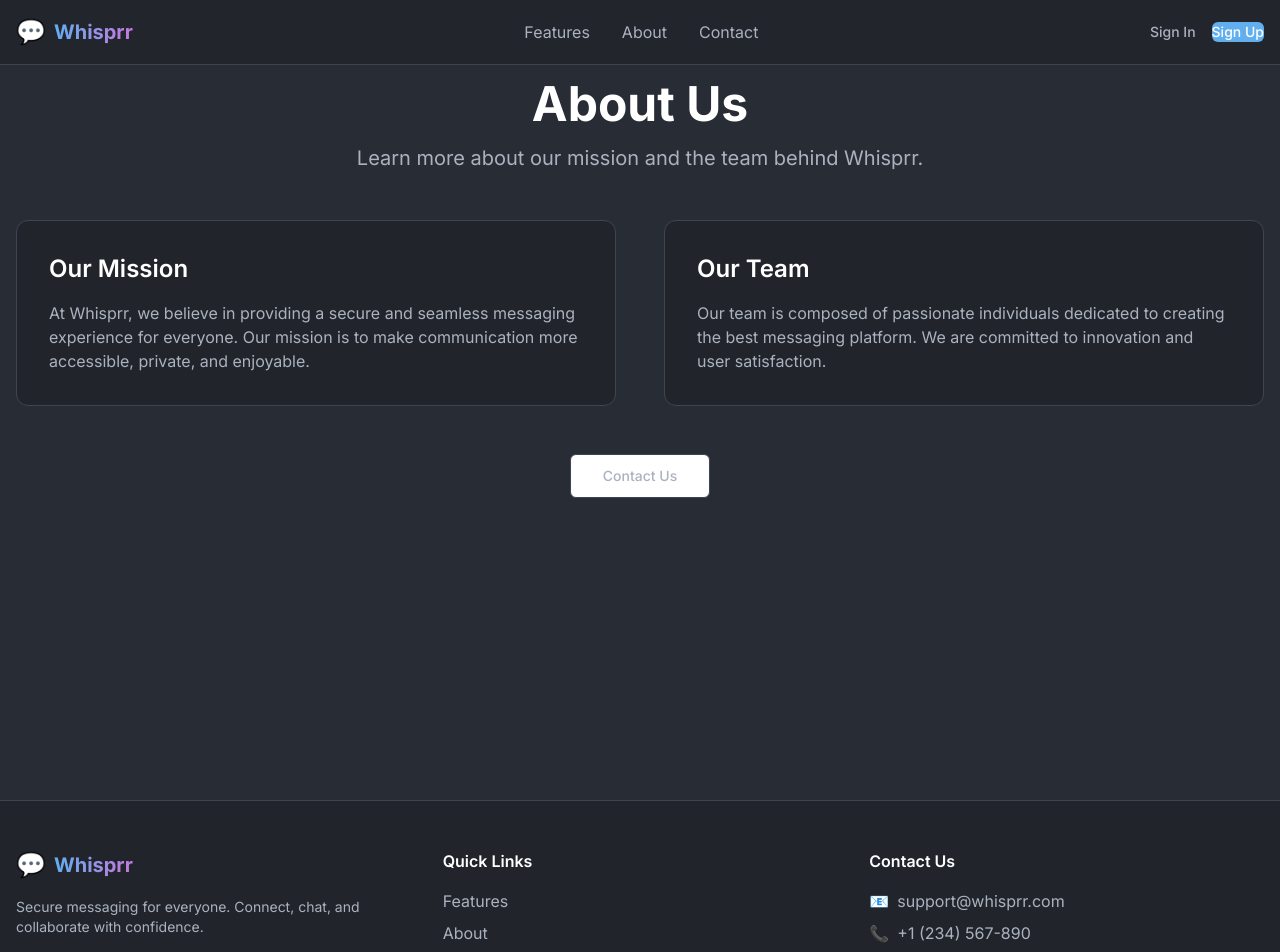
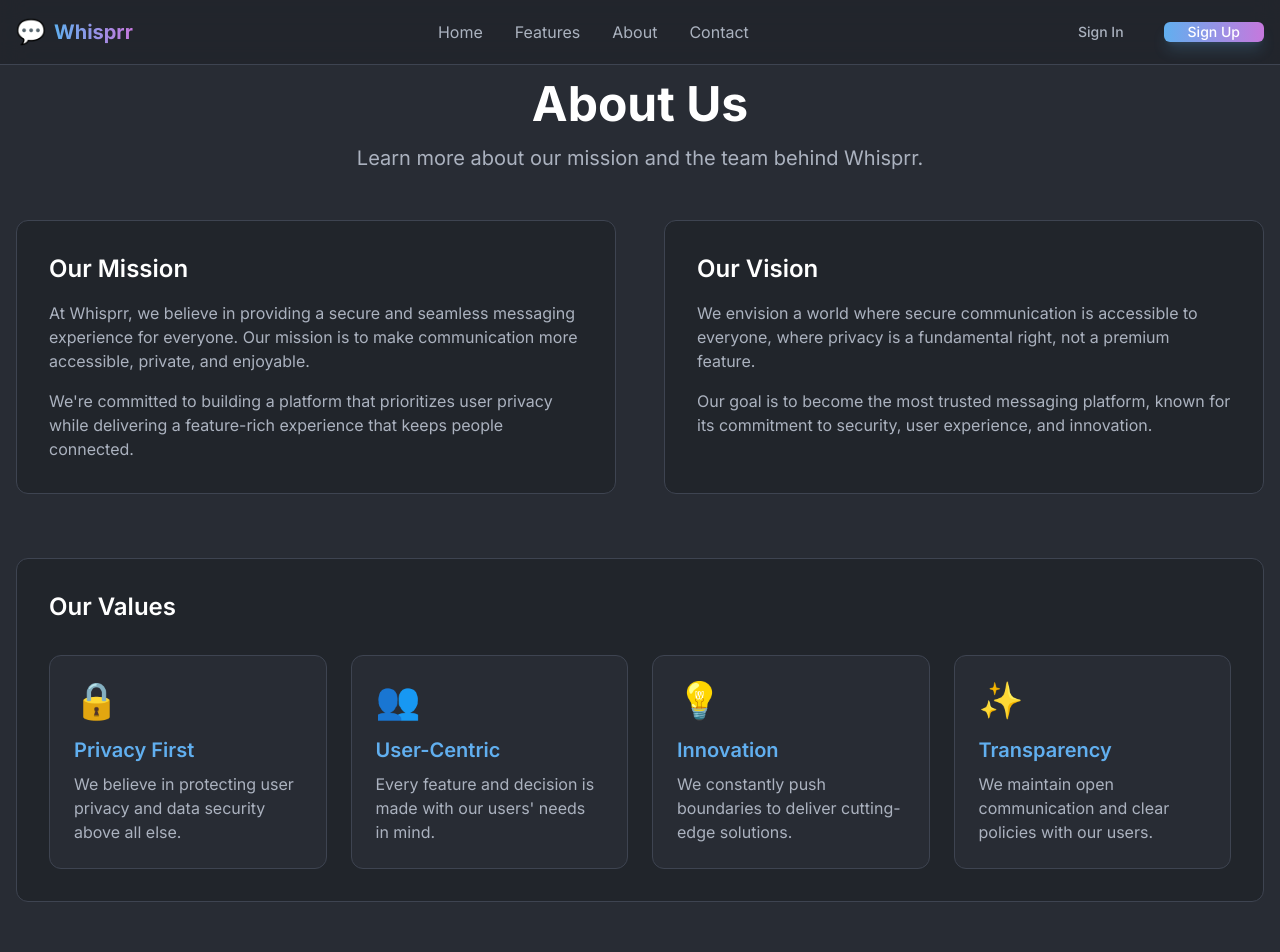
Before and after one commit to prateekraiger/Whisprr, a React (Vite) app: page /about in a window 1280 px wide. Shown: the top 952 px of the page. Built offline with nearby package versions, Linux system fonts and the light colour scheme; no server answers.

Commit message:
updated home , dashboard and features

```diff
--- a/src/components/ui/navbar.jsx
+++ b/src/components/ui/navbar.jsx
@@ -22,6 +22,12 @@ export default function Navbar() {
 
           {/* Desktop Navigation */}
           <div className="hidden md:flex items-center space-x-8">
+            <Link
+              to="/"
+              className="text-[#ABB2BF] hover:text-white transition-colors"
+            >
+              Home
+            </Link>
             <Link
               to="/features"
               className="text-[#ABB2BF] hover:text-white transition-colors"
@@ -68,13 +74,13 @@ export default function Navbar() {
                 <SignInButton mode="modal">
                   <Button
                     variant="ghost"
-                    className="text-[#ABB2BF] hover:text-white hover:bg-[#2C313A]"
+                    className="text-[#ABB2BF] hover:text-white hover:bg-[#2C313A] px-6"
                   >
                     Sign In
                   </Button>
                 </SignInButton>
                 <SignUpButton mode="modal">
-                  <Button className="bg-[#61AFEF] hover:bg-[#61AFEF]/90 text-white">
+                  <Button className="bg-gradient-to-r from-[#61AFEF] to-[#C678DD] hover:from-[#61AFEF]/90 hover:to-[#C678DD]/90 text-white px-6 shadow-lg shadow-[#61AFEF]/20">
                     Sign Up
                   </Button>
                 </SignUpButton>
@@ -124,6 +130,13 @@ export default function Navbar() {
           <div className="md:hidden bg-[#21252B] border-t border-[#3E4451]">
             <div className="px-4 py-4 space-y-4">
               <Link
+                to="/"
+                className="block text-[#ABB2BF] hover:text-white transition-colors py-2"
+                onClick={() => setIsMobileMenuOpen(false)}
+              >
+                Home
+              </Link>
+              <Link
                 to="/features"
                 className="block text-[#ABB2BF] hover:text-white transition-colors py-2"
                 onClick={() => setIsMobileMenuOpen(false)}
@@ -166,11 +179,11 @@ export default function Navbar() {
                   </div>
                 </>
               ) : (
-                <div className="flex flex-col space-y-2 pt-2">
+                <div className="flex flex-col space-y-3 pt-2">
                   <SignInButton mode="modal">
                     <Button
                       variant="ghost"
-                      className="w-full text-[#ABB2BF] hover:text-white hover:bg-[#2C313A]"
+                      className="w-full text-[#ABB2BF] hover:text-white hover:bg-[#2C313A] py-3"
                       onClick={() => setIsMobileMenuOpen(false)}
                     >
                       Sign In
@@ -178,7 +191,7 @@ export default function Navbar() {
                   </SignInButton>
                   <SignUpButton mode="modal">
                     <Button
-                      className="w-full bg-[#61AFEF] hover:bg-[#61AFEF]/90 text-white"
+                      className="w-full bg-gradient-to-r from-[#61AFEF] to-[#C678DD] hover:from-[#61AFEF]/90 hover:to-[#C678DD]/90 text-white py-3 shadow-lg shadow-[#61AFEF]/20"
                       onClick={() => setIsMobileMenuOpen(false)}
                     >
                       Sign Up
--- a/src/pages/About.jsx
+++ b/src/pages/About.jsx
@@ -3,30 +3,30 @@ import { Button } from "../components/ui/button";
 import { Link } from "react-router-dom";
 
 export default function About() {
-  const team = [
+  const values = [
     {
-      name: "Sarah Johnson",
-      role: "CEO & Founder",
-      image: "👩‍💼",
-      bio: "Passionate about creating secure and user-friendly communication tools.",
+      title: "Privacy First",
+      description:
+        "We believe in protecting user privacy and data security above all else.",
+      icon: "🔒",
     },
     {
-      name: "Michael Chen",
-      role: "CTO",
-      image: "👨‍💻",
-      bio: "Expert in encryption and real-time communication systems.",
+      title: "User-Centric",
+      description:
+        "Every feature and decision is made with our users' needs in mind.",
+      icon: "👥",
     },
     {
-      name: "Emma Rodriguez",
-      role: "Head of Design",
-      image: "👩‍🎨",
-      bio: "Focused on creating beautiful and intuitive user experiences.",
+      title: "Innovation",
+      description:
+        "We constantly push boundaries to deliver cutting-edge solutions.",
+      icon: "💡",
     },
     {
-      name: "David Kim",
-      role: "Lead Developer",
-      image: "👨‍💻",
-      bio: "Specializes in building scalable and secure applications.",
+      title: "Transparency",
+      description:
+        "We maintain open communication and clear policies with our users.",
+      icon: "✨",
     },
   ];
 
@@ -47,8 +47,8 @@ export default function About() {
           </p>
         </motion.div>
 
-        <div className="grid grid-cols-1 md:grid-cols-2 gap-12">
-          {/* Mission */}
+        {/* Mission and Vision */}
+        <div className="grid grid-cols-1 md:grid-cols-2 gap-12 mb-16">
           <motion.div
             initial={{ opacity: 0, x: -20 }}
             animate={{ opacity: 1, x: 0 }}
@@ -58,40 +58,65 @@ export default function About() {
             <h2 className="text-2xl font-semibold mb-4 text-white">
               Our Mission
             </h2>
-            <p className="text-[#ABB2BF]">
+            <p className="text-[#ABB2BF] mb-4">
               At Whisprr, we believe in providing a secure and seamless
               messaging experience for everyone. Our mission is to make
               communication more accessible, private, and enjoyable.
             </p>
+            <p className="text-[#ABB2BF]">
+              We're committed to building a platform that prioritizes user
+              privacy while delivering a feature-rich experience that keeps
+              people connected.
+            </p>
           </motion.div>
 
-          {/* Team */}
           <motion.div
             initial={{ opacity: 0, x: 20 }}
             animate={{ opacity: 1, x: 0 }}
             transition={{ duration: 0.5 }}
             className="bg-[#21252B] rounded-xl p-8 border border-[#3E4451]"
           >
-            <h2 className="text-2xl font-semibold mb-4 text-white">Our Team</h2>
+            <h2 className="text-2xl font-semibold mb-4 text-white">
+              Our Vision
+            </h2>
+            <p className="text-[#ABB2BF] mb-4">
+              We envision a world where secure communication is accessible to
+              everyone, where privacy is a fundamental right, not a premium
+              feature.
+            </p>
             <p className="text-[#ABB2BF]">
-              Our team is composed of passionate individuals dedicated to
-              creating the best messaging platform. We are committed to
-              innovation and user satisfaction.
+              Our goal is to become the most trusted messaging platform, known
+              for its commitment to security, user experience, and innovation.
             </p>
           </motion.div>
         </div>
 
-        <div className="text-center mt-12">
-          <Link to="/contact">
-            <Button
-              size="lg"
-              variant="outline"
-              className="border-[#3E4451] text-[#ABB2BF] hover:bg-[#2C313A] hover:text-white"
-            >
-              Contact Us
-            </Button>
-          </Link>
-        </div>
+        {/* Values */}
+        <motion.div
+          initial={{ opacity: 0, y: 20 }}
+          animate={{ opacity: 1, y: 0 }}
+          transition={{ duration: 0.5 }}
+          className="bg-[#21252B] rounded-xl p-8 border border-[#3E4451]"
+        >
+          <h2 className="text-2xl font-semibold mb-8 text-white">Our Values</h2>
+          <div className="grid grid-cols-1 md:grid-cols-2 lg:grid-cols-4 gap-6">
+            {values.map((value, index) => (
+              <motion.div
+                key={index}
+                initial={{ opacity: 0, y: 20 }}
+                animate={{ opacity: 1, y: 0 }}
+                transition={{ duration: 0.5, delay: index * 0.1 }}
+                className="bg-[#282C34] rounded-xl p-6 border border-[#3E4451] hover:border-[#61AFEF]/50 transition-colors"
+              >
+                <div className="text-4xl mb-4">{value.icon}</div>
+                <h3 className="text-xl font-semibold mb-2 text-[#61AFEF]">
+                  {value.title}
+                </h3>
+                <p className="text-[#ABB2BF]">{value.description}</p>
+              </motion.div>
+            ))}
+          </div>
+        </motion.div>
       </section>
     </div>
   );
--- a/src/pages/ChatRoom.jsx
+++ b/src/pages/ChatRoom.jsx
@@ -7,6 +7,8 @@ import {
   PaperAirplaneIcon,
   UserGroupIcon,
   ArrowLeftIcon,
+  EmojiHappyIcon,
+  PaperClipIcon,
 } from "@heroicons/react/24/outline";
 import { io } from "socket.io-client";
 
@@ -20,7 +22,9 @@ const ChatRoom = () => {
   const [message, setMessage] = useState("");
   const [messages, setMessages] = useState([]);
   const [participants, setParticipants] = useState([]);
+  const [isTyping, setIsTyping] = useState(false);
   const messagesEndRef = useRef(null);
+  const typingTimeoutRef = useRef(null);
 
   useEffect(() => {
     // Join the chat room
@@ -41,13 +45,21 @@ const ChatRoom = () => {
       setParticipants(updatedParticipants);
     });
 
+    // Listen for typing indicators
+    socket.on("typing", ({ userId, isTyping }) => {
+      if (userId !== user?.id) {
+        setIsTyping(isTyping);
+      }
+    });
+
     return () => {
       socket.off("receive_message");
       socket.off("load_messages");
       socket.off("participants_update");
+      socket.off("typing");
       socket.emit("leave_chat", { chatCode: roomId });
     };
-  }, [roomId]);
+  }, [roomId, user?.id]);
 
   useEffect(() => {
     messagesEndRef.current?.scrollIntoView({ behavior: "smooth" });
@@ -67,6 +79,39 @@ const ChatRoom = () => {
 
     socket.emit("send_message", { chatCode: roomId, message: newMessage });
     setMessage("");
+    setIsTyping(false);
+    socket.emit("typing", {
+      chatCode: roomId,
+      userId: user.id,
+      isTyping: false,
+    });
+  };
+
+  const handleTyping = (e) => {
+    setMessage(e.target.value);
+    if (!isTyping) {
+      setIsTyping(true);
+      socket.emit("typing", {
+        chatCode: roomId,
+        userId: user?.id,
+        isTyping: true,
+      });
+    }
+
+    // Clear existing timeout
+    if (typingTimeoutRef.current) {
+      clearTimeout(typingTimeoutRef.current);
+    }
+
+    // Set new timeout
+    typingTimeoutRef.current = setTimeout(() => {
+      setIsTyping(false);
+      socket.emit("typing", {
+        chatCode: roomId,
+        userId: user?.id,
+        isTyping: false,
+      });
+    }, 2000);
   };
 
   return (
@@ -77,7 +122,7 @@ const ChatRoom = () => {
           <div className="flex items-center gap-4">
             <button
               onClick={() => navigate("/dashboard")}
-              className="p-2 rounded-lg hover:bg-[#2C313A] text-[#ABB2BF] hover:text-white"
+              className="p-2 rounded-lg hover:bg-[#2C313A] text-[#ABB2BF] hover:text-white transition-colors"
             >
               <ArrowLeftIcon className="w-5 h-5" />
             </button>
@@ -137,6 +182,15 @@ const ChatRoom = () => {
               </motion.div>
             ))}
           </AnimatePresence>
+          {isTyping && (
+            <motion.div
+              initial={{ opacity: 0 }}
+              animate={{ opacity: 1 }}
+              className="text-[#ABB2BF] text-sm italic ml-4"
+            >
+              Someone is typing...
+            </motion.div>
+          )}
           <div ref={messagesEndRef} />
         </div>
 
@@ -150,7 +204,7 @@ const ChatRoom = () => {
             {participants.map((participant) => (
               <div
                 key={participant.id}
-                className="flex items-center gap-2 p-2 rounded-lg bg-[#2C313A]"
+                className="flex items-center gap-2 p-2 rounded-lg bg-[#2C313A] hover:bg-[#3E4451] transition-colors"
               >
                 <div className="w-2 h-2 rounded-full bg-green-500" />
                 <span className="text-sm text-[#ABB2BF]">
@@ -168,16 +222,30 @@ const ChatRoom = () => {
           onSubmit={handleSendMessage}
           className="max-w-6xl mx-auto flex gap-4"
         >
-          <input
-            type="text"
-            value={message}
-            onChange={(e) => setMessage(e.target.value)}
-            placeholder="Type your message..."
-            className="flex-1 px-4 py-2 rounded-lg bg-[#282C34] border border-[#3E4451] text-white placeholder-[#ABB2BF]/50 focus:outline-none focus:ring-2 focus:ring-[#61AFEF]/20"
-          />
+          <div className="flex-1 flex items-center gap-2 bg-[#282C34] rounded-lg border border-[#3E4451] px-4">
+            <button
+              type="button"
+              className="p-2 text-[#ABB2BF] hover:text-white transition-colors"
+            >
+              <EmojiHappyIcon className="w-5 h-5" />
+            </button>
+            <input
+              type="text"
+              value={message}
+              onChange={handleTyping}
+              placeholder="Type your message..."
+              className="flex-1 bg-transparent py-3 text-white placeholder-[#ABB2BF]/50 focus:outline-none"
+            />
+            <button
+              type="button"
+              className="p-2 text-[#ABB2BF] hover:text-white transition-colors"
+            >
+              <PaperClipIcon className="w-5 h-5" />
+            </button>
+          </div>
           <button
             type="submit"
-            className="px-4 py-2 rounded-lg bg-[#61AFEF] hover:bg-[#61AFEF]/90 text-white flex items-center gap-2"
+            className="px-6 py-3 rounded-lg bg-[#61AFEF] hover:bg-[#61AFEF]/90 text-white flex items-center gap-2 transition-colors"
           >
             <PaperAirplaneIcon className="w-5 h-5" />
             Send
--- a/src/pages/Dashboard.jsx
+++ b/src/pages/Dashboard.jsx
@@ -5,7 +5,7 @@ import { Input } from "../components/ui/input";
 import { useUserProfile } from "../context/UserContext";
 import ProfileSettings from "../components/profile/ProfileSettings";
 import { motion } from "framer-motion";
-import { Cog6ToothIcon, PlusIcon } from "@heroicons/react/24/outline";
+import { Cog6ToothIcon, XMarkIcon } from "@heroicons/react/24/outline";
 
 export default function Dashboard() {
   const navigate = useNavigate();
@@ -13,6 +13,8 @@ export default function Dashboard() {
   const [chatCode, setChatCode] = useState("");
   const [showCodeInput, setShowCodeInput] = useState(false);
   const [showProfileSettings, setShowProfileSettings] = useState(false);
+  const [showCodePopup, setShowCodePopup] = useState(false);
+  const [generatedCode, setGeneratedCode] = useState("");
 
   // Generate a random 6-character alphanumeric code
   const generateCode = () => {
@@ -21,7 +23,8 @@ export default function Dashboard() {
     for (let i = 0; i < 6; i++) {
       code += characters.charAt(Math.floor(Math.random() * characters.length));
     }
-    navigate(`/chat/${code}`);
+    setGeneratedCode(code);
+    setShowCodePopup(true);
   };
 
   // Join a chat with a code
@@ -29,6 +32,11 @@ export default function Dashboard() {
     if (chatCode.length === 6) {
       navigate(`/chat/${chatCode}`);
     }
+  };
+
+  const handleStartChat = () => {
+    setShowCodePopup(false);
+    navigate(`/chat/${generatedCode}`);
   };
 
   return (
@@ -44,7 +52,9 @@ export default function Dashboard() {
                   {profile.avatar}
                 </div>
                 <div>
-                  <h3 className="font-semibold text-white">{profile.displayName}</h3>
+                  <h3 className="font-semibold text-white">
+                    {profile.displayName}
+                  </h3>
                   <p className="text-sm text-[#ABB2BF]">{profile.status}</p>
                 </div>
               </div>
@@ -56,49 +66,6 @@ export default function Dashboard() {
               </button>
             </div>
           </div>
-
-          {/* Chat Actions */}
-          <div className="p-4 border-b border-[#3E4451]">
-            <Button
-              onClick={generateCode}
-              className="w-full bg-[#61AFEF] hover:bg-[#61AFEF]/90 text-white mb-2 flex items-center justify-center gap-2"
-            >
-              <PlusIcon className="w-5 h-5" />
-              Create New Chat
-            </Button>
-            <Button
-              onClick={() => setShowCodeInput(!showCodeInput)}
-              variant="outline"
-              className="w-full border-[#3E4451] text-[#ABB2BF] hover:text-white hover:bg-[#2C313A]"
-            >
-              Join Chat
-            </Button>
-          </div>
-
-          {/* Join Chat Input */}
-          {showCodeInput && (
-            <motion.div
-              initial={{ opacity: 0, height: 0 }}
-              animate={{ opacity: 1, height: "auto" }}
-              exit={{ opacity: 0, height: 0 }}
-              className="p-4 border-b border-[#3E4451]"
-            >
-              <Input
-                type="text"
-                placeholder="Enter 6-character code"
-                value={chatCode}
-                onChange={(e) => setChatCode(e.target.value.toUpperCase())}
-                className="bg-[#282C34] border-[#3E4451] text-white placeholder-[#ABB2BF]/50 mb-2"
-                maxLength={6}
-              />
-              <Button
-                onClick={joinChat}
-                className="w-full bg-[#61AFEF] hover:bg-[#61AFEF]/90 text-white"
-              >
-                Join
-              </Button>
-            </motion.div>
-          )}
         </div>
 
         {/* Main Content Area */}
@@ -130,6 +97,31 @@ export default function Dashboard() {
                   Join Chat
                 </Button>
               </div>
+
+              {/* Join Chat Input */}
+              {showCodeInput && (
+                <motion.div
+                  initial={{ opacity: 0, height: 0 }}
+                  animate={{ opacity: 1, height: "auto" }}
+                  exit={{ opacity: 0, height: 0 }}
+                  className="mt-6"
+                >
+                  <Input
+                    type="text"
+                    placeholder="Enter 6-character code"
+                    value={chatCode}
+                    onChange={(e) => setChatCode(e.target.value.toUpperCase())}
+                    className="bg-[#282C34] border-[#3E4451] text-white placeholder-[#ABB2BF]/50 mb-2"
+                    maxLength={6}
+                  />
+                  <Button
+                    onClick={joinChat}
+                    className="w-full bg-[#61AFEF] hover:bg-[#61AFEF]/90 text-white"
+                  >
+                    Join
+                  </Button>
+                </motion.div>
+              )}
             </motion.div>
           </div>
         </div>
@@ -139,6 +131,42 @@ export default function Dashboard() {
       {showProfileSettings && (
         <ProfileSettings onClose={() => setShowProfileSettings(false)} />
       )}
+
+      {/* Chat Code Popup */}
+      {showCodePopup && (
+        <div className="fixed inset-0 bg-black/50 flex items-center justify-center z-50">
+          <motion.div
+            initial={{ opacity: 0, scale: 0.95 }}
+            animate={{ opacity: 1, scale: 1 }}
+            className="bg-[#21252B] rounded-lg p-6 max-w-md w-full mx-4 relative"
+          >
+            <button
+              onClick={() => setShowCodePopup(false)}
+              className="absolute top-4 right-4 text-[#ABB2BF] hover:text-white"
+            >
+              <XMarkIcon className="w-6 h-6" />
+            </button>
+            <h3 className="text-xl font-semibold text-white mb-4">
+              Chat Code Generated
+            </h3>
+            <div className="bg-[#282C34] rounded-lg p-4 mb-6">
+              <p className="text-2xl font-mono text-[#61AFEF] tracking-wider">
+                {generatedCode}
+              </p>
+            </div>
+            <p className="text-[#ABB2BF] mb-6">
+              Share this code with others to join your chat room. The code will
+              be valid for this session.
+            </p>
+            <Button
+              onClick={handleStartChat}
+              className="w-full bg-[#61AFEF] hover:bg-[#61AFEF]/90 text-white h-12 text-lg"
+            >
+              Start Chat
+            </Button>
+          </motion.div>
+        </div>
+      )}
     </div>
   );
 }
--- a/src/pages/Features.jsx
+++ b/src/pages/Features.jsx
@@ -75,18 +75,6 @@ export default function Features() {
             </motion.div>
           ))}
         </div>
-
-        <div className="text-center mt-12">
-          <Link to="/contact">
-            <Button
-              size="lg"
-              variant="outline"
-              className="border-[#3E4451] text-[#ABB2BF] hover:bg-[#2C313A] hover:text-white"
-            >
-              Contact Us
-            </Button>
-          </Link>
-        </div>
       </section>
     </div>
   );
--- a/src/pages/Home.jsx
+++ b/src/pages/Home.jsx
@@ -27,12 +27,14 @@ export default function Home() {
               support.
             </p>
             <div className="flex flex-col sm:flex-row gap-4">
+              <Link to="/dashboard">
                 <Button
                   size="lg"
                   className="bg-[#61AFEF] hover:bg-[#61AFEF]/90 text-white"
                 >
                   Get Started
                 </Button>
+              </Link>
               <Link to="/features">
                 <Button
                   size="lg"
@@ -181,18 +183,6 @@ export default function Home() {
             </motion.div>
           ))}
         </div>
-
-        <div className="text-center mt-12">
-          <Link to="/features">
-            <Button
-              size="lg"
-              variant="outline"
-              className="border-[#3E4451] text-[#ABB2BF] hover:bg-[#2C313A] hover:text-white"
-            >
-              View All Features
-            </Button>
-          </Link>
-        </div>
       </section>
     </div>
   );
```
Lines whose indentation alone changed are shown as unchanged.
